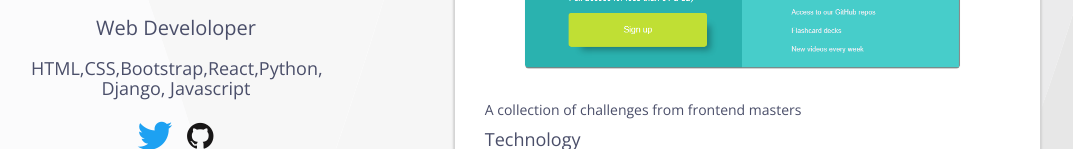
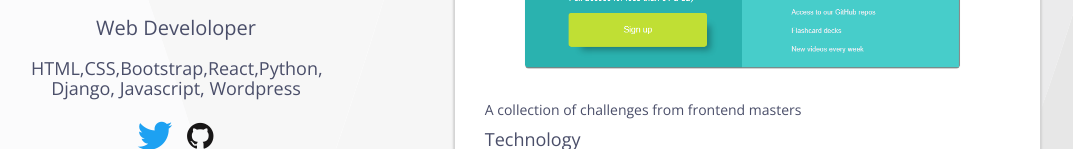
Before and after one commit to AyanJuwon/Portfolio, a plain HTML site: page index.html in a window 1280 px wide. Shown: the part 307-456 px from the top of the page, without its empty margins (48-1121 px from the left). Drawn offline with nearby package versions, Linux system fonts and the light colour scheme.

Commit message:
Update index.html

```diff
--- a/index.html
+++ b/index.html
@@ -65,7 +65,7 @@
 					<img src="img/profiler-round2.png" width=70 class="profile-pic">
 				</a>
  -->
-        <!-- <p class="navbar-text">Chris Dermody | Developer</p> -->
+        <!-- <p class="navbar-text">Oluwajuwon Ayanniran  | Developer</p> -->
 
         <!-- 		    	<p class="navbar-text navbar-right"><a href="#" class="navbar-link">Get In Touch</a></p>
 				<p class="navbar-text">Hire Me</p> -->
@@ -84,7 +84,7 @@
           />
           <h1>Ayanniran Oluwajuwon</h1>
           <h2>Web Develoloper</h2>
-          <h3>HTML,CSS,Bootstrap,React,Python, Django, Javascript</h3>
+          <h3>HTML,CSS,Bootstrap,React,Python, Django, Javascript, Wordpress </h3>
 
           <div class="text-center" style="margin: 20px">
             <a href="#" class="cta-icon"
```
